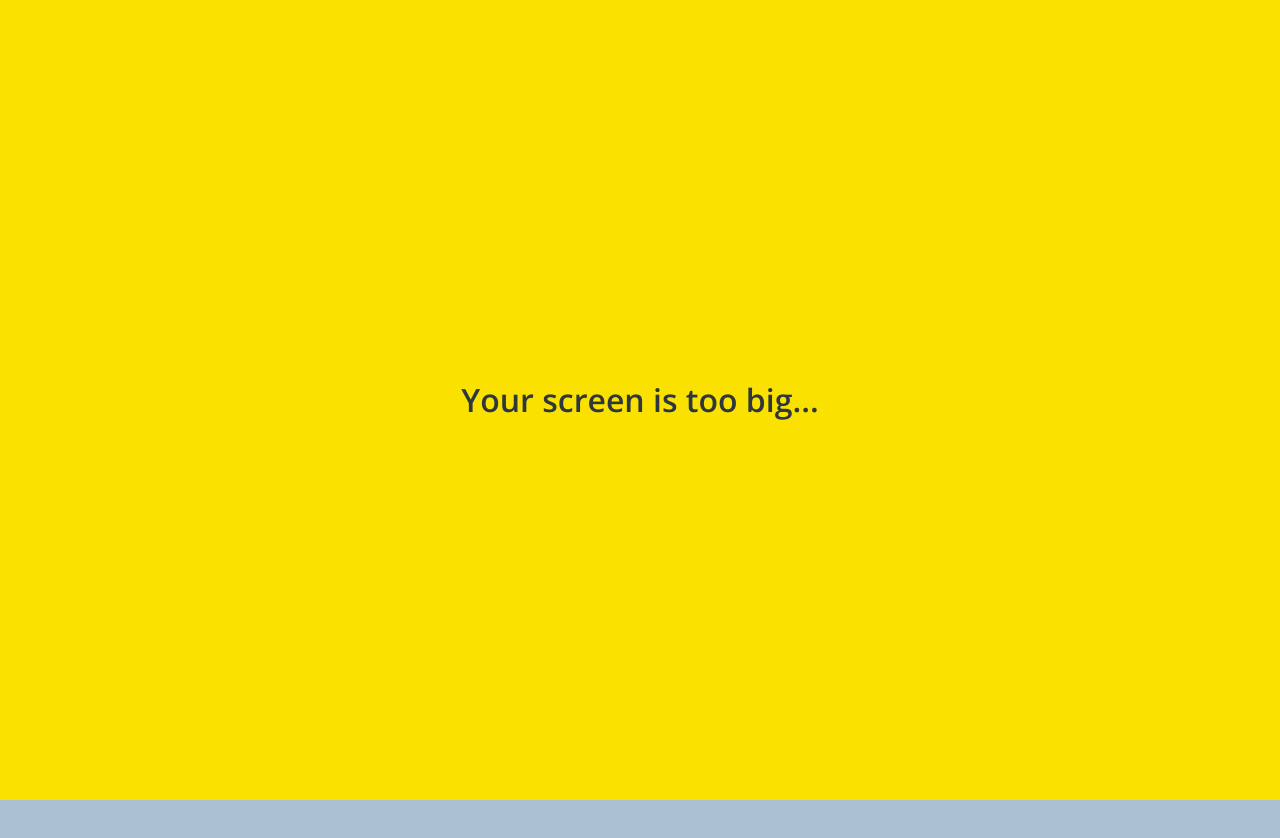
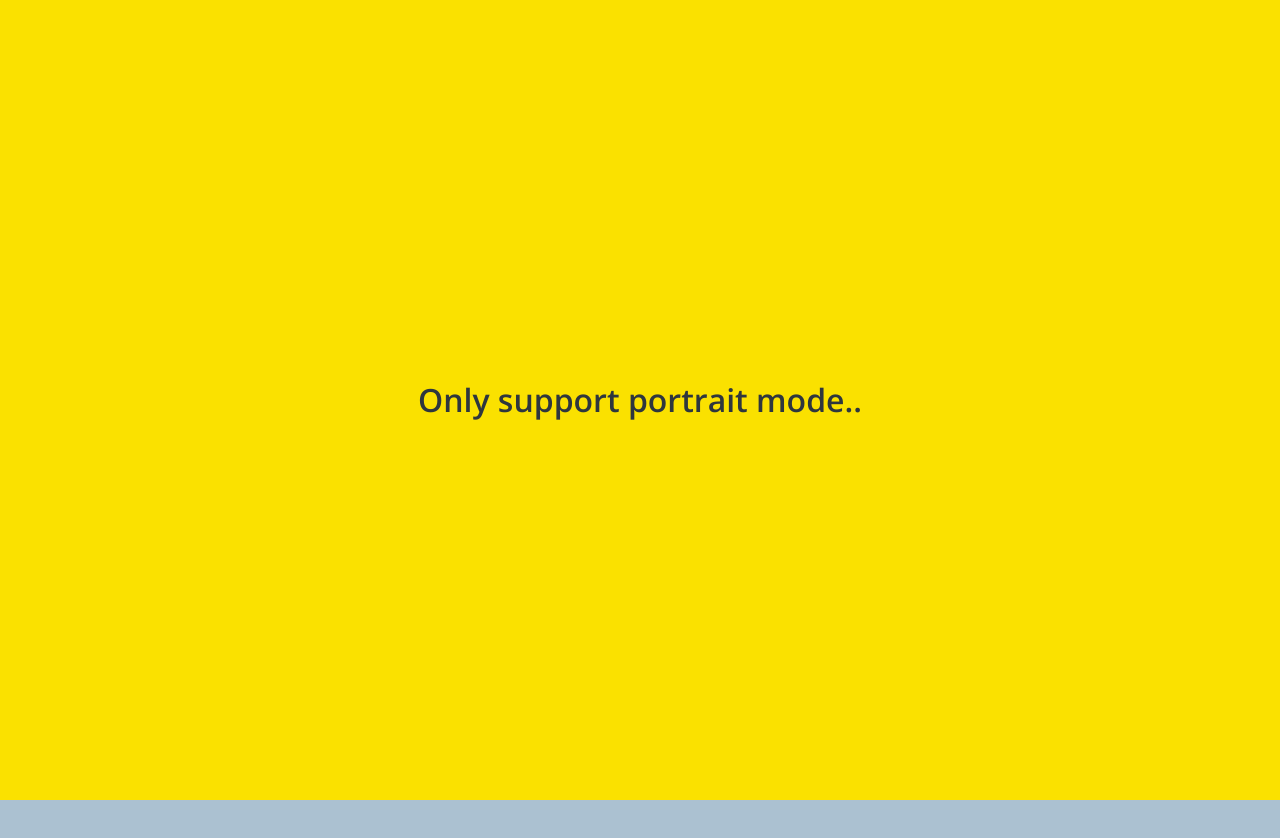
Before and after one commit to Seokang/nomad-kokoa, a website: page kokoa/chat.html in a window 1280 px wide. Shown: the top 838 px of the page. Drawn offline with nearby package versions, Linux system fonts and the light colour scheme.

Commit message:
[ADD] mediaquery - landscape

```diff
--- a/kokoa/chat.html
+++ b/kokoa/chat.html
@@ -70,6 +70,7 @@
       </div>
     </form>
     <div id="no-mobile"><span>Your screen is too big...</span></div>
+    <div id="no-landscape"><span>Only support portrait mode..</span></div>
     <script
       src="https://kit.fontawesome.com/6478f529f2.js"
       crossorigin="anonymous"
--- a/kokoa/css/screens/components/no-mobile.css
+++ b/kokoa/css/screens/components/no-mobile.css
@@ -1,7 +1,12 @@
 #no-mobile {
   display: none;
 }
-@media screen and (min-width: 642px) {
+
+#no-landscape {
+  display: none;
+}
+@media screen and (min-width: 642px) and (orientation: landscape) {
+  #no-landscape,
   #no-mobile {
     position: fixed;
 
```
